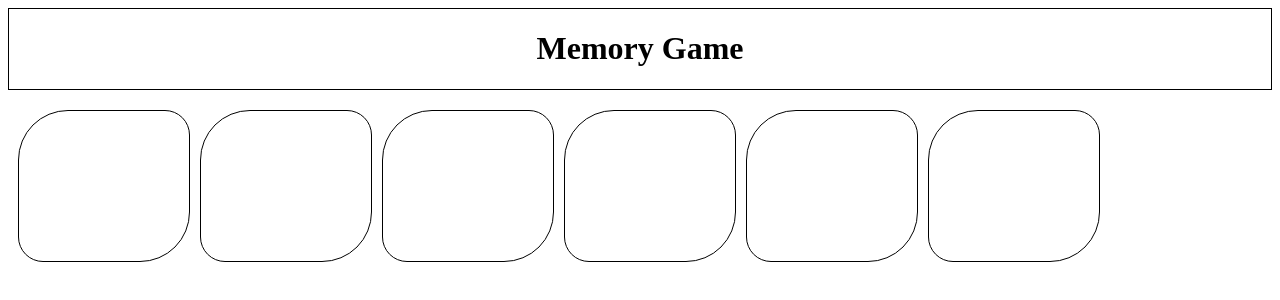
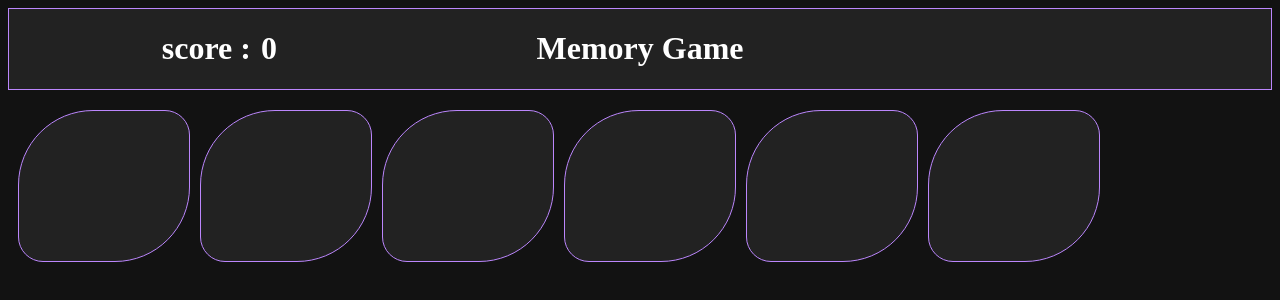
Before and after one commit to gheezl/memory-game, a plain HTML site: page index.html in a window 1280 px wide. Drawn offline with Linux system fonts and the light colour scheme.

Commit message:
Added some dark mode styling

```diff
--- a/index.html
+++ b/index.html
@@ -15,6 +15,10 @@
 
 <body>
     <div class="header">
+        <div class="score">
+            <h1>score : </h1>
+            <h1 class="your-score" id="your-score"></h1>
+        </div>
         <h1 class="title">
             Memory Game
         </h1>
--- a/javascript/game-board.js
+++ b/javascript/game-board.js
@@ -5,27 +5,37 @@ const images = [
     "https://www.drupal.org/files/project-images/github_commits_logo.png",
     "https://image.freepik.com/free-icon/github-logo-in-a-rounded-square_318-40761.jpg",
     "http://www.pngall.com/wp-content/uploads/2016/04/Github-PNG-Image.png",
+
 ]
 
+// this function randomly selects an image
 
 const getRandomImage = (items) => {
     const randomImage = items[Math.floor(Math.random() * items.length)]
     return randomImage
 }
 
+// these are a few variables
 
 const gameBoard = document.getElementById("game-board")
+const scoreDocument = document.getElementById("your-score")
 let clickedImages = []
 let score = 0
 
+// this displays the score on the header
 
+scoreDocument.innerHTML = score.toString()
+
+// this is the function that draws the card that holds the image
 
 const drawImage = (gameBoard) => {
 
+    // this creates the border around the image
 
     const imageBorder = document.createElement("div")
     imageBorder.classList.add("img-border")
 
+    // this creates a random image
 
     const imageElement = document.createElement("img")
     imageElement.style.gridRowStart = Math.floor(Math.random() * 1)
@@ -34,26 +44,35 @@ const drawImage = (gameBoard) => {
     imageElement.style.opacity = "0"
     imageElement.src = getRandomImage(images)
 
+    // this is the function that displays the image after it is clicked
+
     const displayImage = () => {
-        console.log(score)
         imageElement.style.opacity = "1"
         clickedImages.push(imageElement.src)
-        console.log(clickedImages)
+
+        if (clickedImages[0] === clickedImages[1]) {
+            clickedImages = []
+            score = score + 1
+            scoreDocument.innerHTML = score
+        }
 
         if (clickedImages.length === 2) {
+            console.log(clickedImages)
             clickedImages = []
-            if (clickedImages[0] === clickedImages[1]) {
-                score = score + 1
-            }
         }
+
+        return;
     }
 
     imageBorder.onclick = displayImage
+
+    // this is what displays it all on the game board
+
     imageBorder.appendChild(imageElement)
-
     gameBoard.appendChild(imageBorder)
 }
 
+// this maps over the images to spawn a card
 
 images.map(() => {
     drawImage(gameBoard)
--- a/styles/styles.css
+++ b/styles/styles.css
@@ -1,10 +1,30 @@
+body {
+    background-color: #121212;
+    color: white;
+}
+
+
 .header {
-    border: black solid 1px;
+    display: grid;
+    grid-template-columns: 1fr 1fr 1fr;
+    border: 1px solid #BB86FC;
+    background-color: #222222;
+}
+
+.score {
+    display: flex;
+    justify-content: center;
+    grid-column-start: 1;
+}
+
+.your-score {
+    margin-left: 10px;
 }
 
 .title {
     display: flex;
     justify-content: center;
+    grid-column-start: 2;
 }
 
 .game-board {
@@ -25,8 +45,9 @@
 }
 
 .img-border {
-    border: 1px solid black;
-    border-radius: 50px 25px;
+    background-color: #222222;
+    border: 1px solid #BB86FC;
+    border-radius: 75px 25px;
     margin: 5px;
     height: 150px;
 }
```
